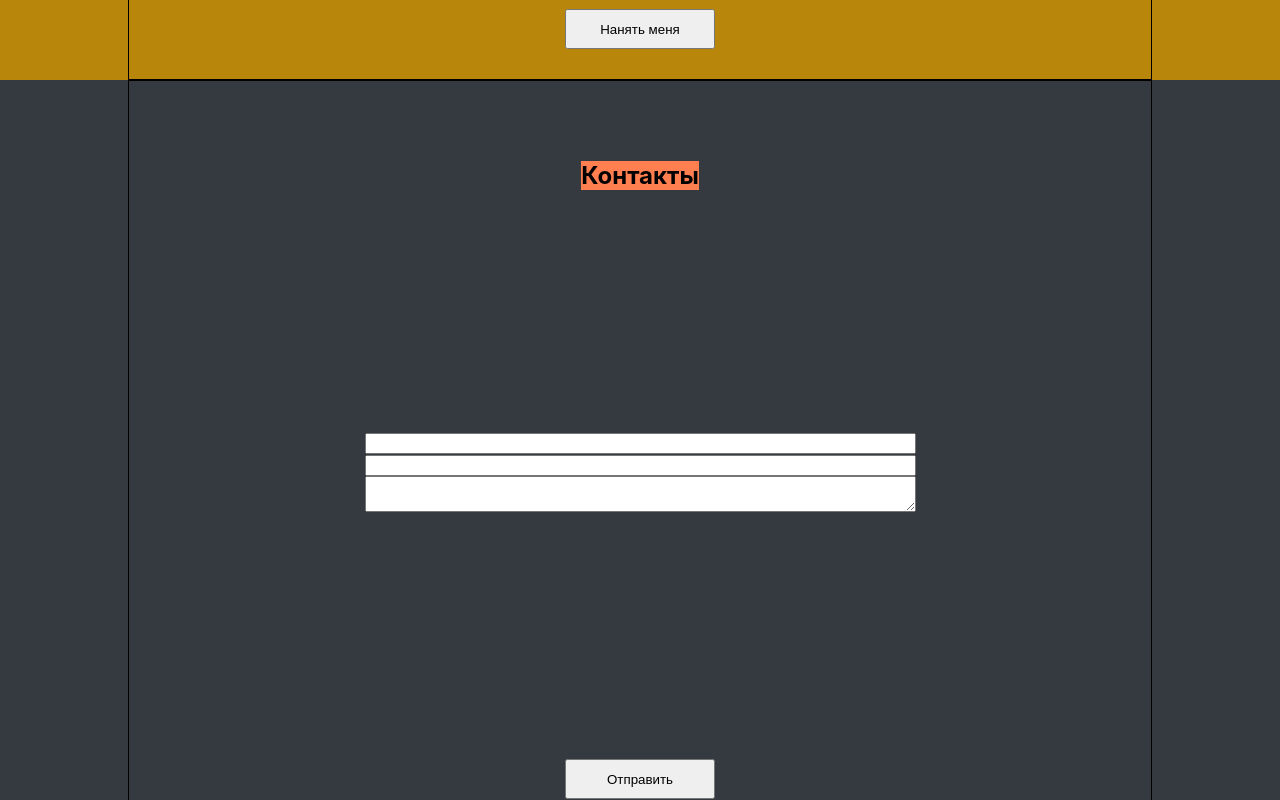
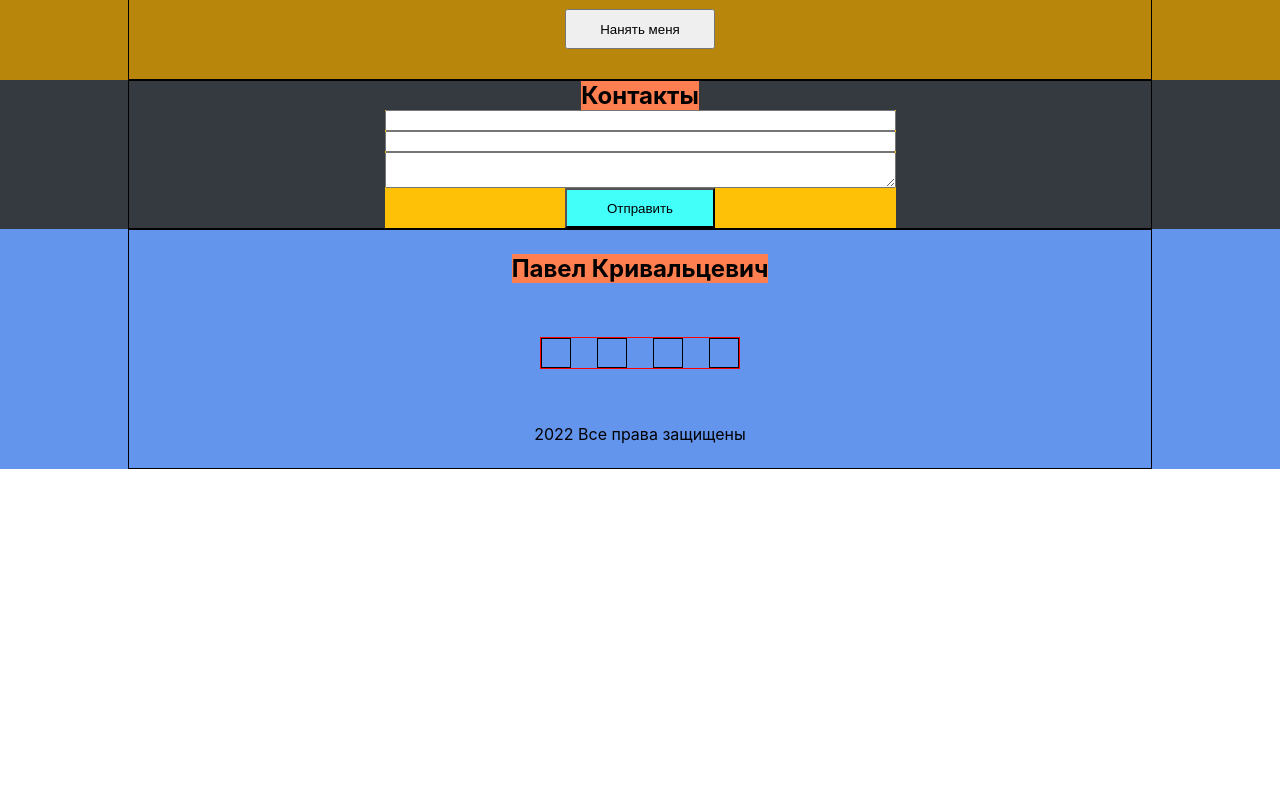
Before and after one commit to visiteur85/Portfolio, a React (Create React App) app: page / in a window 1280 px wide. Shown: the part 2600-3400 px from the top of the page. After the commit the page ends 3069 px from the top, so only its background shows below. Built offline with nearby package versions, Linux system fonts and the light colour scheme.

Commit message:
contacts

```diff
--- a/src/Contacts/Contact.module.css
+++ b/src/Contacts/Contact.module.css
@@ -1,24 +1,36 @@
 .contBlock {
-    height: 100vh;
     background-color: #343a40;
+}
+
+.conContainer {
+    flex-direction: column;
+    justify-content: flex-start;
+}
+
+.title {
+    background-color: coral;
 }
 
 .forms {
 
-    width:80%;
-    margin: 0 auto;
-    height: 80%;
+    width: 50%;
+    background-color: #ffc107;
     display: flex;
     flex-direction: column;
-    justify-content: space-between;
     align-items: center;
 
 }
-.title {
-    background-color: coral;
-}
+
+
 
 .widthForms {
     width: 100%;
 
 }
+
+.subBut {
+    padding: 10px 20px;
+    background-color: #43fffa;
+
+
+}
--- a/src/Contacts/Contacts.tsx
+++ b/src/Contacts/Contacts.tsx
@@ -5,26 +5,20 @@ import styleContainer from "../common/styles/Container.module.css";
 export const Contacts = () => {
     return (
         <div className={s.contBlock}>
-            <div className={styleContainer.container}>
-               <div className={s.forms}>
-                   <h2 className={s.title}>Контакты</h2>
-                   <form className={s.diffForms}>
+            <div className={`${styleContainer.container} ${s.conContainer}`}>
+                    <h2 className={s.title}>Контакты</h2>
+                    <form className={s.forms}>
                         <input className={s.widthForms} type="text"/>
-                       <input className={s.widthForms} type="text"/>
-                        <textarea className={s.widthForms} name="" id="" ></textarea>
-                   </form>
-                   {/*<div className={s.diffForms}>*/}
-                   {/*    <div> <input className={s.widthForms} type="text"/></div>*/}
-                   {/*    <div><input className={s.widthForms} type="text"/></div>*/}
-                   {/*    <div> <textarea className={s.widthForms} name="" id="" ></textarea></div>*/}
-                   {/*</div>*/}
-                   {/*<div>*/}
-                   <button>Отправить</button>
-                       {/*</div>*/}
+                        <input className={s.widthForms} type="text"/>
+                        <textarea className={s.widthForms} name="" id=""></textarea>
+                        <button type={"submit"} className={s.subBut}>Отправить</button>
+                    </form>
 
-               </div>
 
-            </div>
+
+                </div>
+
+
 
         </div>
     );
```
Also changed, not shown: src/App.tsx (+4 -11 lines).
